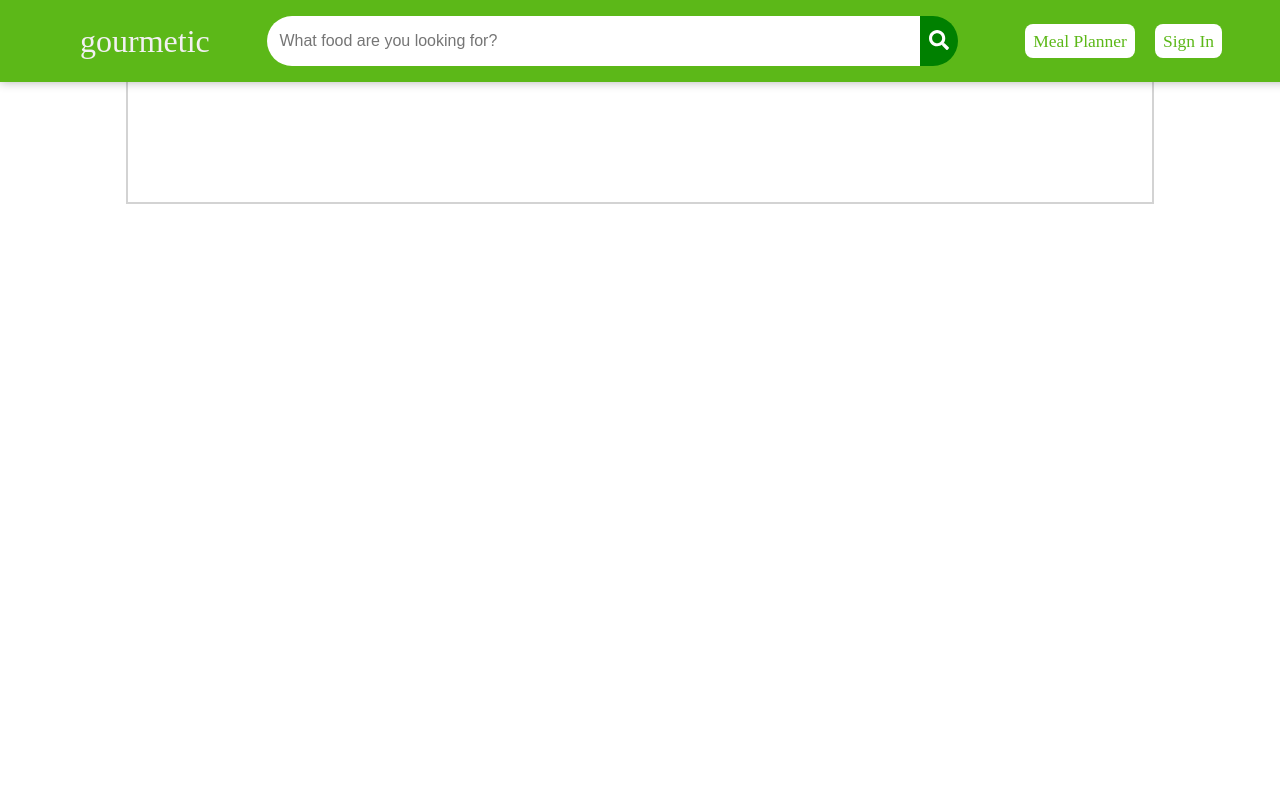
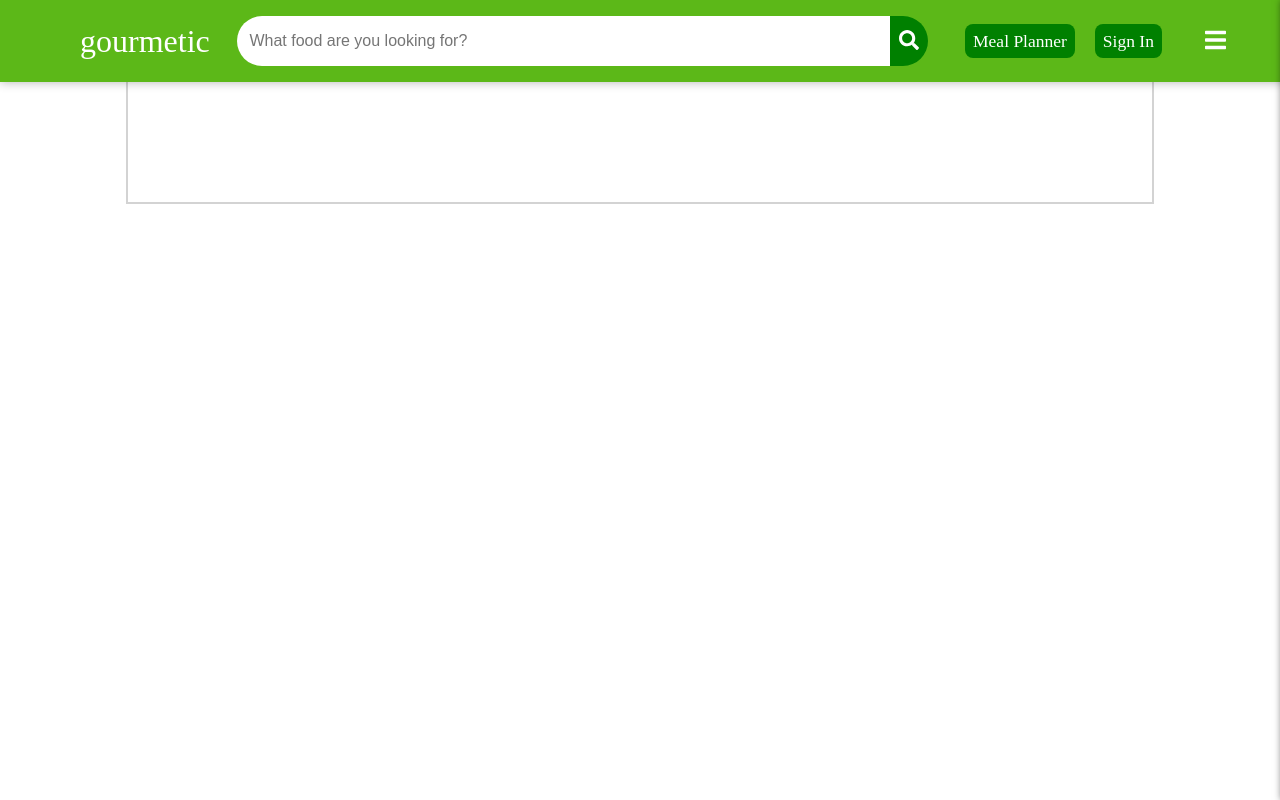
Before and after one commit to nainarazz/gourmetic, a Next.js app: page / in a window 1280 px wide. Built offline with nearby package versions, Linux system fonts and the light colour scheme.

Commit message:
add side drawer and toggle button in header

```diff
--- a/src/layout/components/app-layout/app-layout.tsx
+++ /dev/null
@@ -1,19 +0,0 @@
-import React, { FunctionComponent } from 'react';
-import { createGlobalStyle } from 'styled-components';
-import { Header } from '../header/header';
-
-const GlobalStyle = createGlobalStyle`
-    body {
-        margin: 0;
-    }
-`;
-
-export const AppLayout: FunctionComponent = props => {
-	return (
-		<div>
-			<GlobalStyle />
-			<Header />
-			{props.children}
-		</div>
-	);
-};
--- a/src/layout/components/header/header.tsx
+++ b/src/layout/components/header/header.tsx
@@ -1,6 +1,9 @@
-import React from 'react';
-import { faSearch as search } from '@fortawesome/free-solid-svg-icons';
+import React, { Props } from 'react';
 import { FontAwesomeIcon } from '@fortawesome/react-fontawesome';
+import {
+	faSearch as search,
+	faBars as bars,
+} from '@fortawesome/free-solid-svg-icons';
 import {
 	Button,
 	Container,
@@ -8,9 +11,14 @@ import {
 	ButtonsContainer,
 	HeaderItems,
 	SearchBar,
+	DrawerToggleButton,
 } from './styles';
 
-export const Header = () => (
+interface HeaderProps {
+	drawerClickHandler(): void;
+}
+
+export const Header: React.SFC<HeaderProps> = props => (
 	<React.Fragment>
 		<Container>
 			<HeaderItems>
@@ -30,6 +38,9 @@ export const Header = () => (
 					<Button>Meal Planner</Button>
 					<Button>Sign In</Button>
 				</ButtonsContainer>
+				<DrawerToggleButton onClick={props.drawerClickHandler}>
+					<FontAwesomeIcon icon={bars} />
+				</DrawerToggleButton>
 			</HeaderItems>
 		</Container>
 	</React.Fragment>
--- a/src/layout/components/header/styles.tsx
+++ b/src/layout/components/header/styles.tsx
@@ -23,8 +23,8 @@ export const ButtonsContainer = styled.div`
 export const Button = styled.div`
 	padding: 0.25rem 0.5rem;
 	font-size: 1.09375rem;
-	background-color: #fff;
-	color: #5cb818;
+	background-color: #008000;
+	color: #fff;
 	margin: 0 10px;
 	border-radius: 8px;
 	font-weight: 500;
@@ -37,7 +37,7 @@ export const Button = styled.div`
 
 export const Logo = styled.div`
 	font-size: 2rem;
-	color: #f2f0f2;
+	color: #fff;
 `;
 
 export const SearchBar = styled.div`
@@ -73,3 +73,15 @@ export const SearchBar = styled.div`
 		background: #008000;
 	}
 `;
+
+export const DrawerToggleButton = styled.button`
+	font-size: 1.5rem;
+	color: #fff;
+	background: none;
+	border: none;
+	outline: none;
+
+	:hover {
+		cursor: pointer;
+	}
+`;
--- /dev/null
+++ b/src/layout/components/side-drawer/side-drawer.tsx
@@ -0,0 +1,12 @@
+import React from 'react';
+import { Container } from './styles';
+
+interface SideDrawerProps {
+	isOpen: boolean;
+}
+
+export const SideDrawer: React.SFC<SideDrawerProps> = props => (
+	<React.Fragment>
+		<Container isOpen={props.isOpen} />
+	</React.Fragment>
+);
--- /dev/null
+++ b/src/layout/components/side-drawer/styles.tsx
@@ -0,0 +1,20 @@
+import styled from 'styled-components';
+
+interface StyleProps {
+	isOpen?: boolean;
+}
+
+export const Container = styled.div`
+	height: 100vh;
+	background: #fff;
+	box-shadow: 1px 0px 7px rgba(0, 0, 0, 0.5);
+	position: fixed;
+	top: 0;
+	right: 0;
+	width: 70%;
+	max-width: 400px;
+	z-index: 200;
+	transform: ${(props: StyleProps) =>
+		props.isOpen ? 'translateX(0)' : 'translateX(100%)'};
+	transition: transform 0.3s ease-out;
+`;
--- /dev/null
+++ b/src/layout/containers/app-layout/app-layout.tsx
@@ -0,0 +1,34 @@
+import React, { FunctionComponent, useState } from 'react';
+import { Backdrop } from '../../../shared/components/backdrop/backdrop';
+import { createGlobalStyle } from 'styled-components';
+import { Header } from '../../components/header/header';
+import { SideDrawer } from '../../components/side-drawer/side-drawer';
+
+const GlobalStyle = createGlobalStyle`
+    body {
+        margin: 0;
+    }
+`;
+
+export const AppLayout: FunctionComponent = props => {
+	const [sideDrawerIsOpen, setSideDrawerIsOpen] = useState(false);
+	let backdrop: JSX.Element | null = null;
+
+	if (sideDrawerIsOpen) {
+		backdrop = <Backdrop click={() => setSideDrawerIsOpen(false)} />;
+	}
+
+	return (
+		<div>
+			<GlobalStyle />
+			<Header
+				drawerClickHandler={() =>
+					setSideDrawerIsOpen(!sideDrawerIsOpen)
+				}
+			/>
+			{backdrop}
+			<SideDrawer isOpen={sideDrawerIsOpen} />
+			{props.children}
+		</div>
+	);
+};
--- a/src/pages/_app.tsx
+++ b/src/pages/_app.tsx
@@ -1,6 +1,6 @@
 import App, { AppComponentContext, Container } from 'next/app';
 import React from 'react';
-import { AppLayout } from '../layout/components/app-layout/app-layout';
+import { AppLayout } from '../layout/containers/app-layout/app-layout';
 import { NextContext } from 'next';
 
 class MyApp extends App {
--- a/tslint.json
+++ b/tslint.json
@@ -12,6 +12,7 @@
 		"eofline": true,
 		"import-spacing": true,
 		"indent": true,
+		"interface-name": false,
 		"max-line-length": {
 			"options": 120
 		},
```
